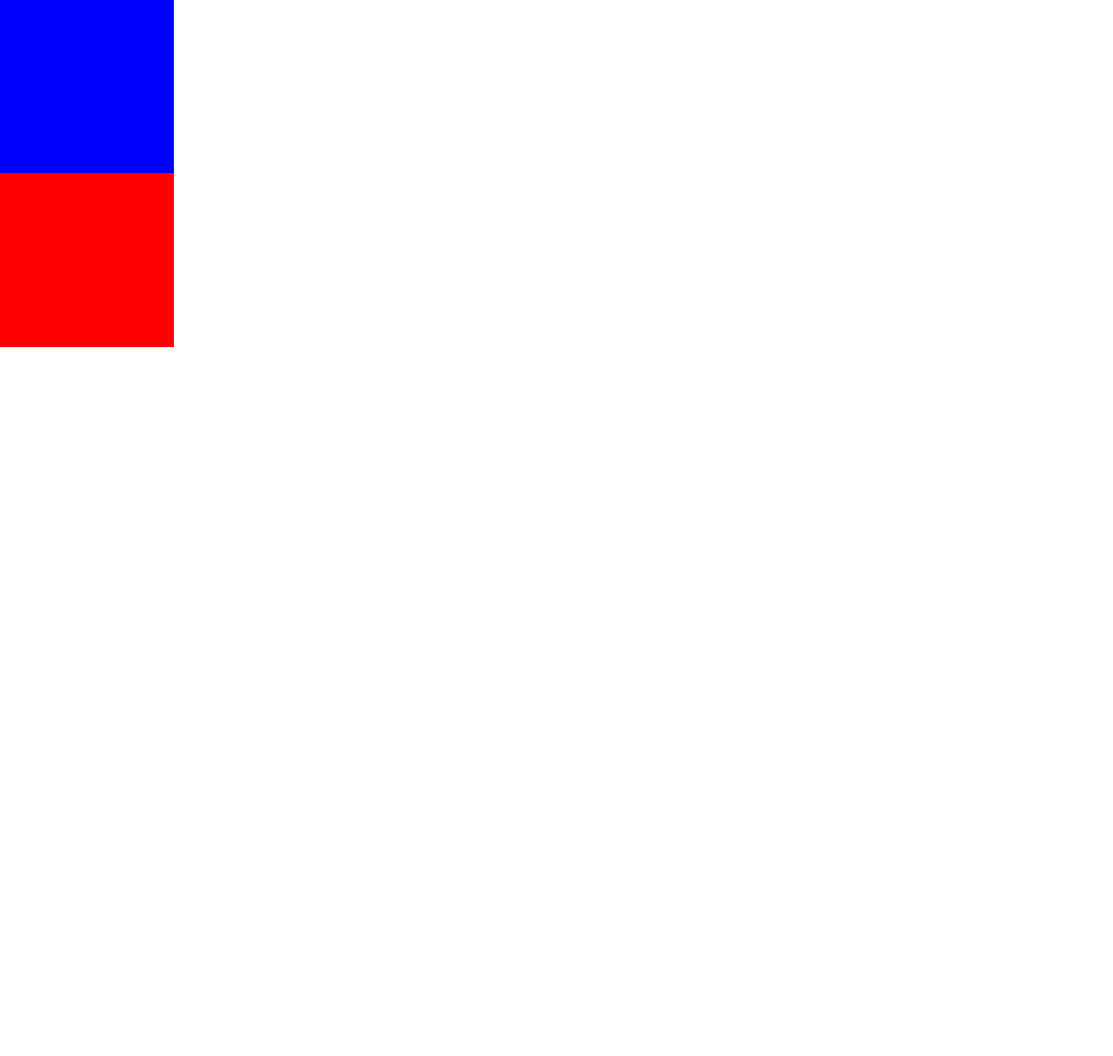
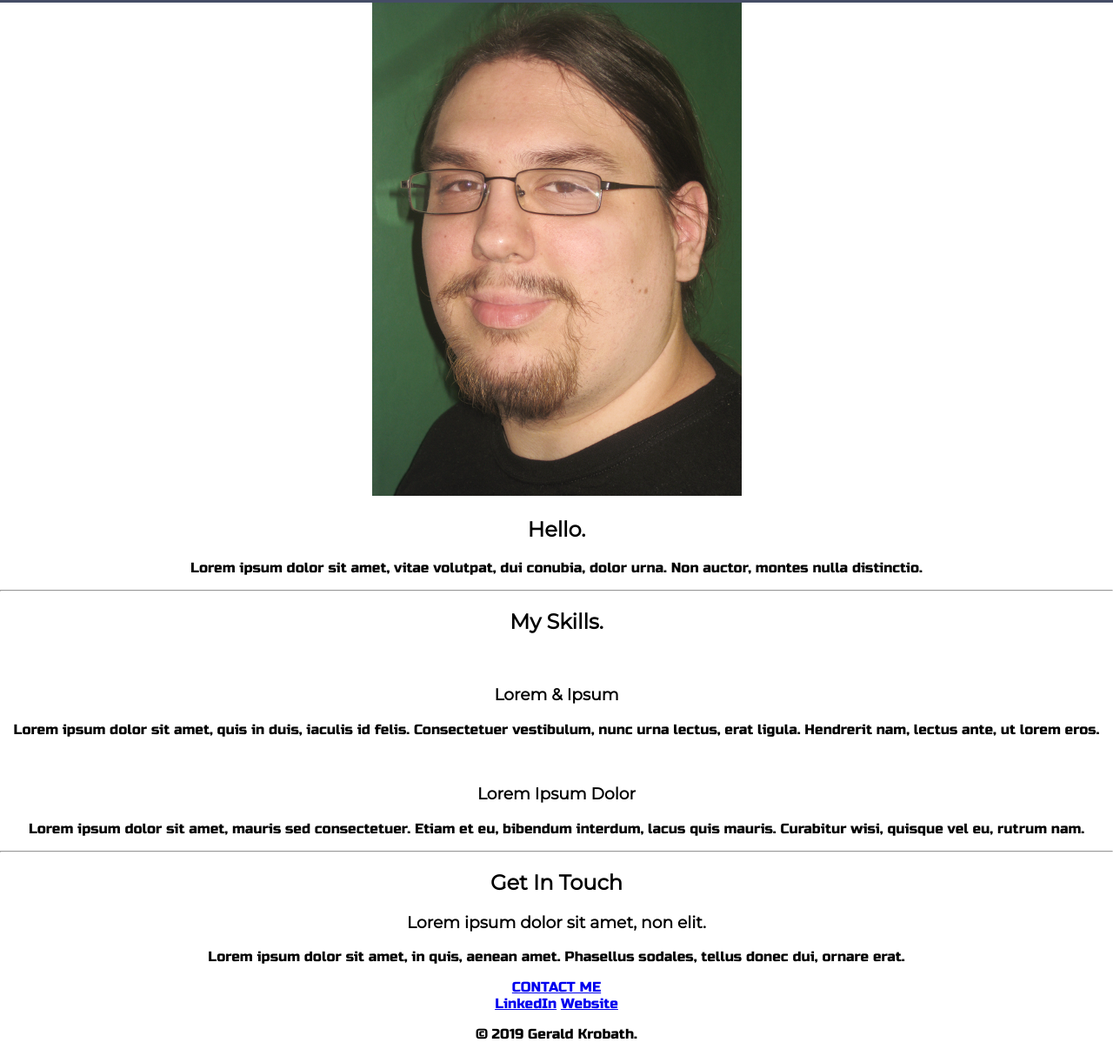
Before and after one commit to SettusBlake/JobSite, a plain HTML site: page index.html in a window 1280 px wide. Shown: the part 554-1768 px from the top of the page at 87% size. Before the commit the page ends 953 px from the top, so only its background shows below. Drawn offline with Linux system fonts and the light colour scheme.

Commit message:
second commit

```diff
--- a/CSS/master.css
+++ b/CSS/master.css
@@ -1,10 +1,20 @@
 body {
   margin: 0;
   text-align: center;
+  font-family: 'Russo One', sans-serif;
 }
 
 h1 {
   margin-top: 0px;
+  font-family: 'Allura', cursive;
+}
+
+h2 {
+  font-family: 'Montserrat', sans-serif;
+}
+
+h3 {
+  font-family: 'Montserrat', sans-serif;
 }
 
 #top-container {
@@ -15,19 +25,11 @@ h1 {
 }
 
 #middle-container {
-  margin: 0;
-  padding: 0;
-  width: 200px;
-  height: 200px;
-  background-color: blue;
+
 }
 
 #bottom-container {
-  margin: 0;
-  padding: 0;
-  width: 200px;
-  height: 200px;
-  background-color: red;
+
 }
 
 .bottom-cloud {
--- a/index.html
+++ b/index.html
@@ -1,11 +1,14 @@
 <!DOCTYPE html>
 <html>
+
 <head>
   <meta charset="utf-8">
   <link rel="stylesheet" href="css/master.css">
   <link rel="icon" href="favicon_gk.ico">
+  <link href="https://fonts.googleapis.com/css?family=Allura|Montserrat|Russo+One&display=swap" rel="stylesheet">
   <title>Gerald Krobath</title>
 </head>
+
 <body>
   <div id="top-container">
     <img class="top-cloud" src="images/cloud.png" alt="cloud-img">
@@ -14,11 +17,42 @@
     <img class="bottom-cloud" src="images/cloud.png" alt="cloud-img">
     <img src="images/mountain.png" alt="mountain-img">
   </div>
-    <div id="middle-container">
+  <div class="middle-container">
+    <div class="profile">
+      <img src="images/foto.png" alt="">
+      <h2>Hello.</h2>
+      <p>Lorem ipsum dolor sit amet, vitae volutpat, dui conubia, dolor urna. Non auctor, montes nulla distinctio.</p>
+    </div>
+    <hr>
+    <div class="skills">
+      <h2>My Skills.</h2>
+      <div class="skill-row">
+        <img class="" src="" alt="">
+        <h3>Lorem & Ipsum</h3>
+        <p>Lorem ipsum dolor sit amet, quis in duis, iaculis id felis. Consectetuer vestibulum, nunc urna lectus, erat ligula. Hendrerit nam, lectus ante, ut lorem eros.</p>
+      </div>
+      <div class="skill-row">
+        <img class="" src="" alt="">
+        <h3>Lorem Ipsum Dolor</h3>
+        <p>Lorem ipsum dolor sit amet, mauris sed consectetuer. Etiam et eu, bibendum interdum, lacus quis mauris. Curabitur wisi, quisque vel eu, rutrum nam.</p>
+      </div>
+    </div>
+    <hr>
+    <div class="contact-me">
+      <h2>Get In Touch</h2>
+      <h3>Lorem ipsum dolor sit amet, non elit.</h3>
+      <p>Lorem ipsum dolor sit amet, in quis, aenean amet. Phasellus sodales, tellus donec dui, ornare erat.</p>
+      <a class="btn" href="mailto:gerald.krobath@gmail.com">CONTACT ME</a>
+    </div>
+  </div>
 
+
+  <div class="bottom-container">
+    <a class="footer-link" href="https://www.linkedin.com/">LinkedIn</a>
+    <a class="footer-link" href="https://www.appbrewery.co/">Website</a>
+    <p>© 2019 Gerald Krobath.</p>
   </div>
-    <div id="bottom-container">
 
-    </div>
 </body>
+
 </html>
```
Also changed, not shown: images/foto.png (added). Lines whose indentation alone changed are shown as unchanged.
